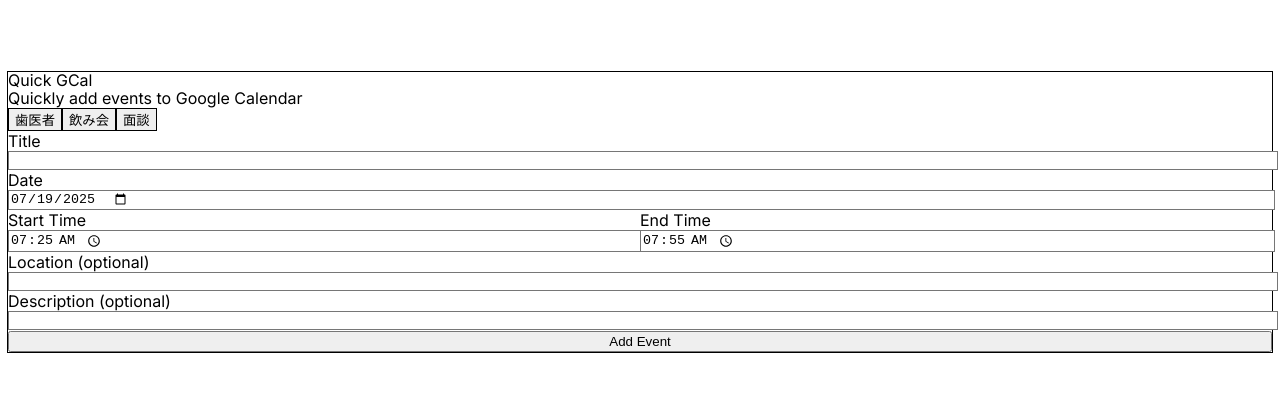
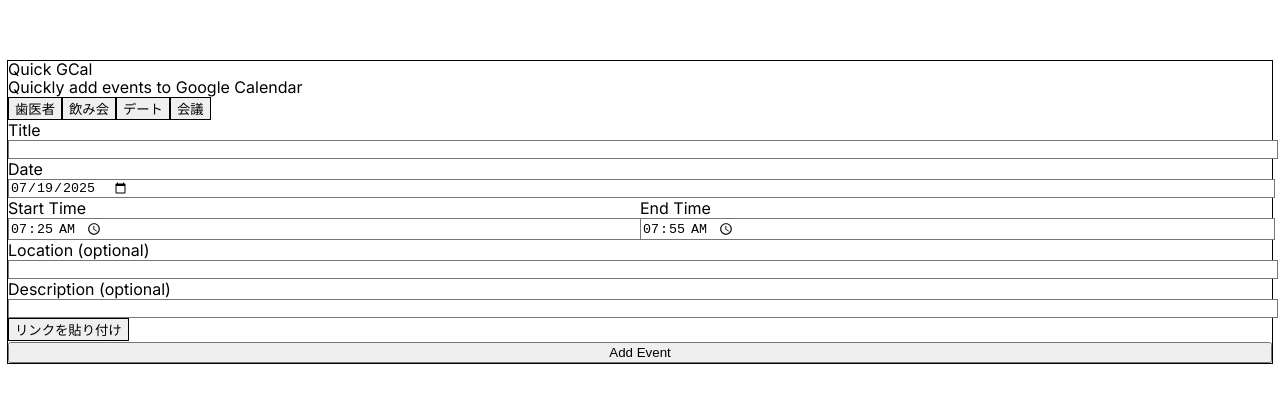
Before and after one commit to nyom3/quick-gcal, a Next.js app: page / in a window 1280 px wide. Shown: the part 196-598 px from the top of the page. Built offline with nearby package versions, Linux system fonts and the light colour scheme.

Commit message:
"feat:ClipboardPasteLink"

```diff
--- a/src/components/QuickAddForm.tsx
+++ b/src/components/QuickAddForm.tsx
@@ -14,7 +14,8 @@
 const templates = [
   { name: "歯医者", title: "歯医者", duration: 30, description: "定期検診" },
   { name: "飲み会", title: "飲み会", duration: 120, description: "〇〇と居酒屋" },
-  { name: "面談", title: "1on1面談", duration: 45, description: "業務報告と相談" },
+  { name: "デート", title: "デート", duration: 60, description: "ｘｘさんとディナー" },
+  { name: "会議", title: "会議", duration: 30, description: "プロジェクトの進捗確認" }
 ] as const;
 
 // Make WebhookからのAPIレスポンスの型定義。
@@ -50,6 +51,23 @@
   const [location, setLocation] = useState("");
   // イベントの説明（オプション）。
   const [description, setDescription] = useState("");
+
+  const handlePasteFromClipboard = async () => {
+    try {
+      const text = await navigator.clipboard.readText();
+      if (text.startsWith("https://") || text.startsWith("http://")) {
+        const linkText = "リンク"; // リンクの表示テキストを"リンク"とする
+        const newLink = `<a href="${text}">${linkText}</a>`;
+        setDescription((prevDesc) => (prevDesc ? `${prevDesc}\n${newLink}` : newLink));
+        toast.success("✅ リンクを貼り付けました");
+      } else {
+        toast.error("❌ 有効なURLが検出されません");
+      }
+    } catch (error) {
+      console.error("Failed to read clipboard contents:\n", error);
+      toast.error("❌ クリップボードの読み取りに失敗しました");
+    }
+  };
 
   // フォーム送信時のハンドラー関数。
   // useCallbackを使用することで、コンポーネントが再レンダリングされてもこの関数が再作成されるのを防ぎ、
@@ -180,6 +198,14 @@
       <div>
         <Label htmlFor="description">Description (optional)</Label>
         <Input id="description" type="text" value={description} onChange={(e) => setDescription(e.target.value)} />
+        <Button
+          type="button"
+          variant="outline"
+          className="mt-2"
+          onClick={handlePasteFromClipboard}
+        >
+          リンクを貼り付け
+        </Button>
       </div>
       <Button type="submit" className="w-full">Add Event</Button> {/* イベント追加ボタン。w-fullで幅いっぱいに表示 */}
     </form>
```
